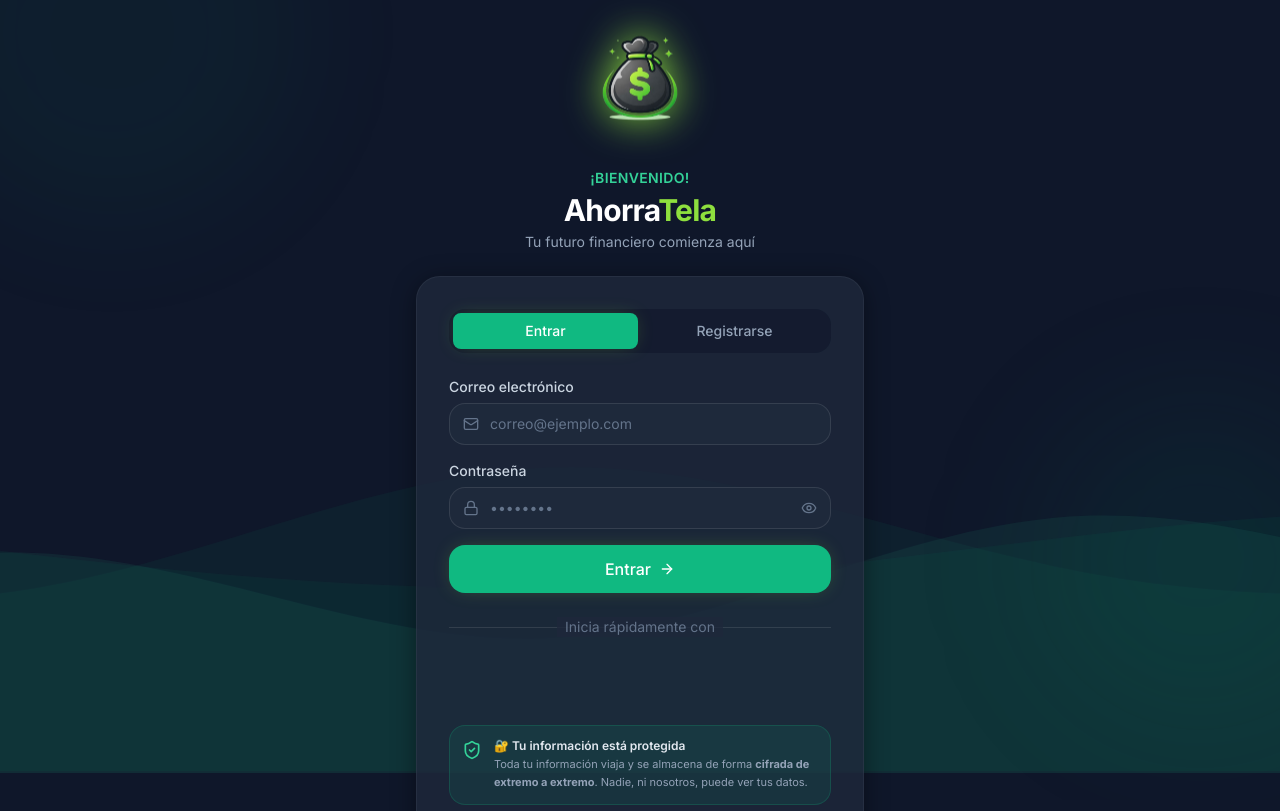
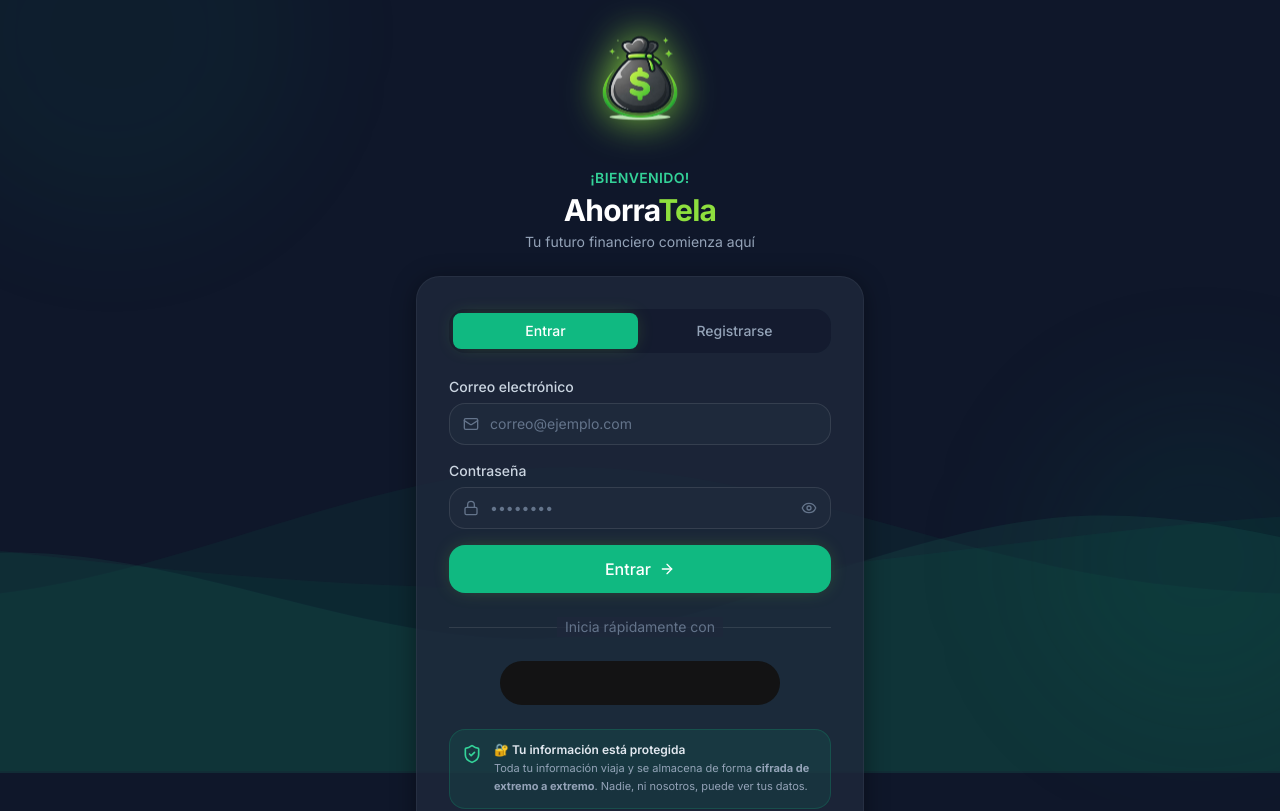
Before and after one commit to Anmer07x/ahorratela-client, a React (Vite) app: page /login in a window 1280 px wide. Shown: the top 811 px of the page. Built offline with nearby package versions, Linux system fonts and the light colour scheme; no server answers.

Commit message:
feat: add login and registration page with authentication handling and Google OAuth integration

```diff
--- a/src/pages/Login.tsx
+++ b/src/pages/Login.tsx
@@ -248,7 +248,8 @@ export default function Login() {
           </div>
 
           <div className="flex justify-center w-full mt-4">
-            <div className="w-full max-w-[280px] overflow-hidden rounded-full" style={{ colorScheme: 'dark' }}>
+            <div className="w-[280px] h-[44px] overflow-hidden rounded-full bg-[#131314] flex items-center justify-center" style={{ colorScheme: 'dark' }}>
+              <div className="scale-[1.02]">
                 <GoogleLogin
                   onSuccess={res => { if (res.credential) handleGoogleLogin(res.credential) }}
                   onError={() => setError('Conexión anulada')}
@@ -258,6 +259,7 @@ export default function Login() {
                   locale="es"
                   width="280px"
                 />
+              </div>
             </div>
           </div>
 
```
Lines whose indentation alone changed are shown as unchanged.
